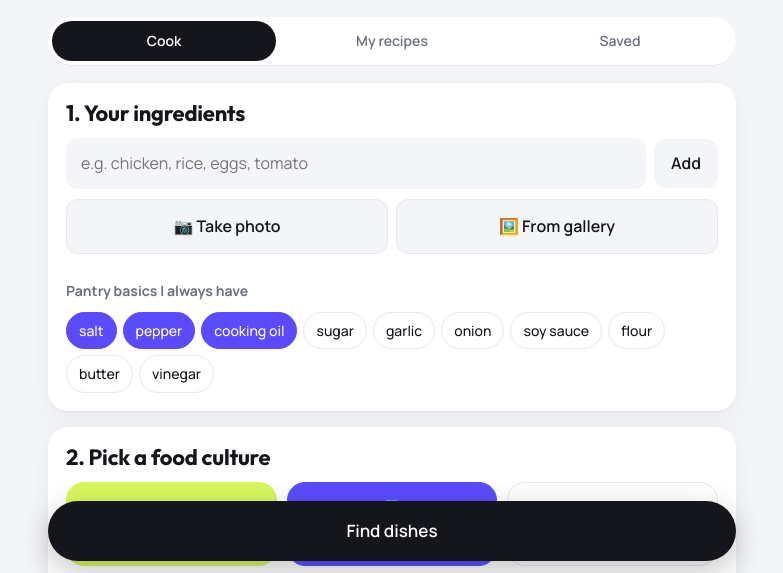
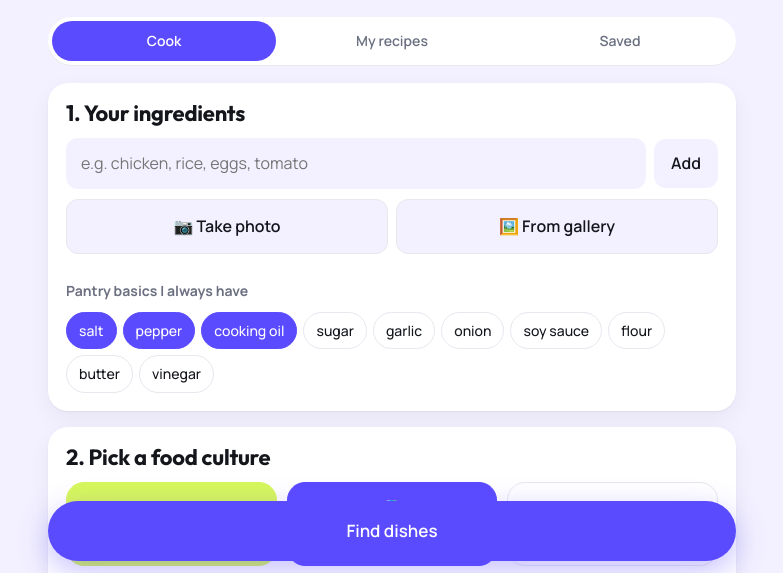
Before and after one commit to codywang1-boop/pantry-passport, a website: page www/index.html in a window 1280 px wide. Shown: the part 225-798 px from the top of the page, without its empty margins (248-1031 px from the left). Drawn offline with Linux system fonts and the light colour scheme.

Commit message:
Always light: lavender background, violet buttons

```diff
--- a/www/index.html
+++ b/www/index.html
@@ -7,6 +7,7 @@
 <meta name="apple-mobile-web-app-status-bar-style" content="black-translucent">
 <meta name="apple-mobile-web-app-title" content="Pantry Passport">
 <meta name="theme-color" content="#5b4bff">
+<meta name="color-scheme" content="light only">
 <link rel="manifest" href="manifest.json">
 <link rel="apple-touch-icon" href="apple-touch-icon.png">
 <link rel="icon" type="image/png" href="icon-192.png">
@@ -22,7 +23,7 @@
   --have:#2b7a4b; --have-soft:#e1efe5; --need:#9a5a0c; --need-soft:#f6ead6;
   --r-sm:8px; --r-md:14px;
 }
-@media (prefers-color-scheme: dark){
+@media (prefers-color-scheme: dark) and (max-width: 0px){
   :root{ --paper:#0f1d1b; --page:#162724; --ink:#e7eee9; --muted:#9fb1ab; --line:#2c403c;
     --guilloche:rgba(212,180,106,.05);
     --red:#ef7b80; --blue:#8fb0ee; --violet:#b9a0e6; --green:#7fcf9c; --amber:#e9ae5f; --teal:#6ccfd3;
@@ -153,13 +154,13 @@ select.pick{padding:9px 12px}
 
 /* ===== Modern theme ===== */
 :root{
-  --paper:#f4f5f8; --page:#ffffff; --ink:#14161c; --muted:#6b7080; --line:#e6e8ee; --guilloche:transparent;
+  --paper:#f3f1ff; --page:#ffffff; --ink:#14161c; --muted:#6b7080; --line:#e6e8ee; --guilloche:transparent;
   --brand:#5b4bff; --brand-ink:#ffffff; --lime:#d7f75b; --lime-ink:#1f2a00;
   --red:#ef4b5f; --blue:#3a7bff; --violet:#8a5cff; --green:#18b37e; --amber:#f59f0b; --teal:#10b3c4;
   --have:#0f9d6c; --have-soft:#e3f7ef; --need:#b86e00; --need-soft:#fff1db;
   --r-sm:12px; --r-md:20px;
 }
-@media (prefers-color-scheme: dark){
+@media (prefers-color-scheme: dark) and (max-width: 0px){
   :root{ --paper:#0d0e12; --page:#17191f; --ink:#f1f2f6; --muted:#9aa0b0; --line:#272a33;
     --brand:#7b6dff; --have:#4fd8a4; --have-soft:#123327; --need:#ffbf5c; --need-soft:#3a2a10; }
   .sheet ol li::before{background:var(--brand);color:#fff}
@@ -175,7 +176,7 @@ h2{font-size:22px}
 .crest{background:var(--lime);border-radius:14px;padding:7px;width:48px;height:48px}
 .crest{background:none;padding:0;width:58px;height:58px;border-radius:16px;box-shadow:0 8px 20px rgba(20,10,80,.35)}
 .nav{border:none;background:var(--page);box-shadow:0 1px 0 var(--line)}
-.nav .pick.on{background:var(--ink);color:var(--page)}
+.nav .pick.on{background:var(--brand);color:#fff}
 .card{border:none;box-shadow:0 1px 2px rgba(20,22,28,.05),0 8px 24px rgba(20,22,28,.05)}
 button.primary{background:var(--brand);color:#fff}
 .pick.on{background:var(--brand);border-color:var(--brand);color:#fff}
@@ -183,7 +184,7 @@ button.primary{background:var(--brand);color:#fff}
 .chip button{color:var(--lime-ink)}
 input[type=text]{background:var(--paper);border-color:transparent}
 .photo-btn{border-style:solid;border-color:var(--line);background:var(--paper)}
-.go{background:var(--ink)!important;color:var(--page)!important;box-shadow:0 10px 30px rgba(20,22,28,.25)}
+.go{background:var(--brand)!important;color:#fff!important;box-shadow:0 10px 30px rgba(91,75,255,.35)}
 .stamps{grid-template-columns:repeat(3,1fr)}
 .stamp{transform:none!important;border:1.5px solid var(--line);border-radius:18px;background:var(--page);color:var(--ink);font-weight:600;min-height:84px;gap:6px}
 .stamp .em{font-size:26px}
```
